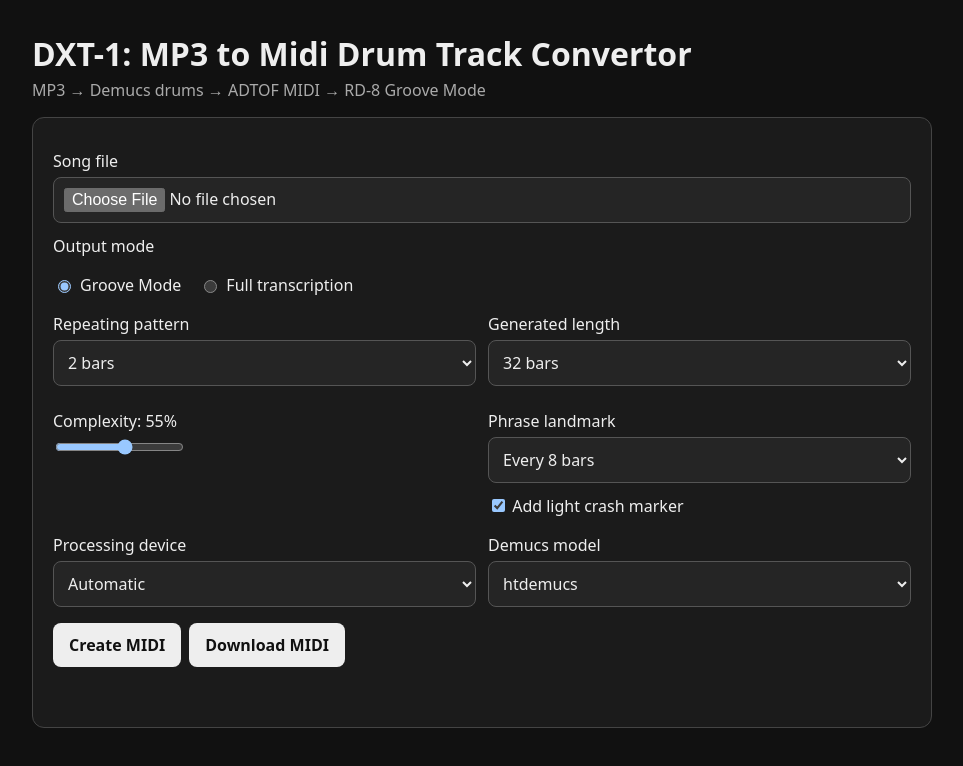
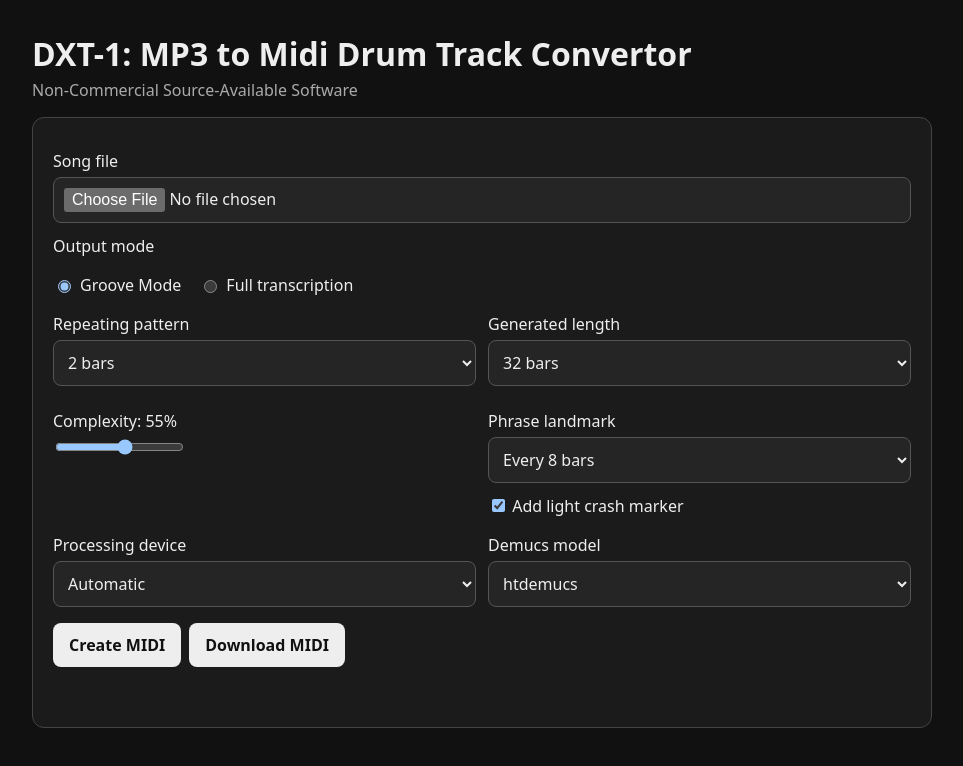
Before and after one commit to topherPedersen/DXT-1, a plain HTML site: page static/index.html in a window 1280 px wide. Shown: the whole page, without its empty margins (158-1121 px from the left). Drawn offline with Linux system fonts and the light colour scheme.

Commit message:
change subtitle

```diff
--- a/static/index.html
+++ b/static/index.html
@@ -31,7 +31,7 @@
 <body>
 <main>
   <h1>DXT-1: MP3 to Midi Drum Track Convertor</h1>
-  <div class="subtle">MP3 → Demucs drums → ADTOF MIDI → RD-8 Groove Mode</div>
+  <div class="subtle">Non-Commercial Source-Available Software</div>
 
   <section class="panel">
     <label for="audioFile">Song file</label>
```
